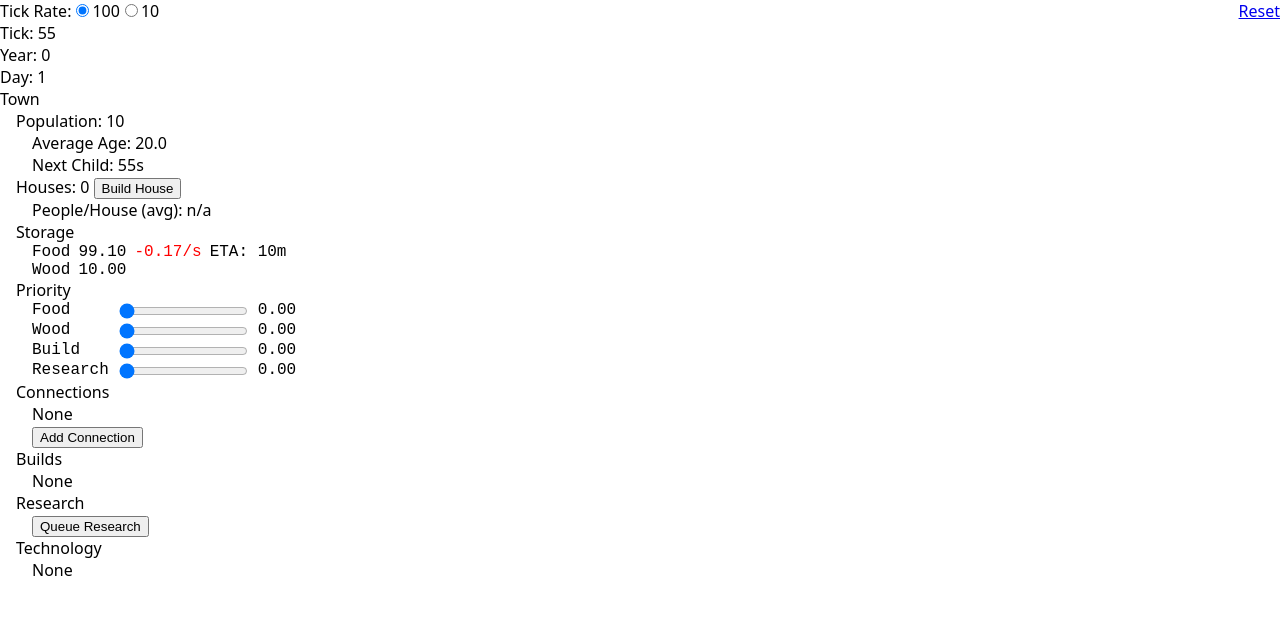
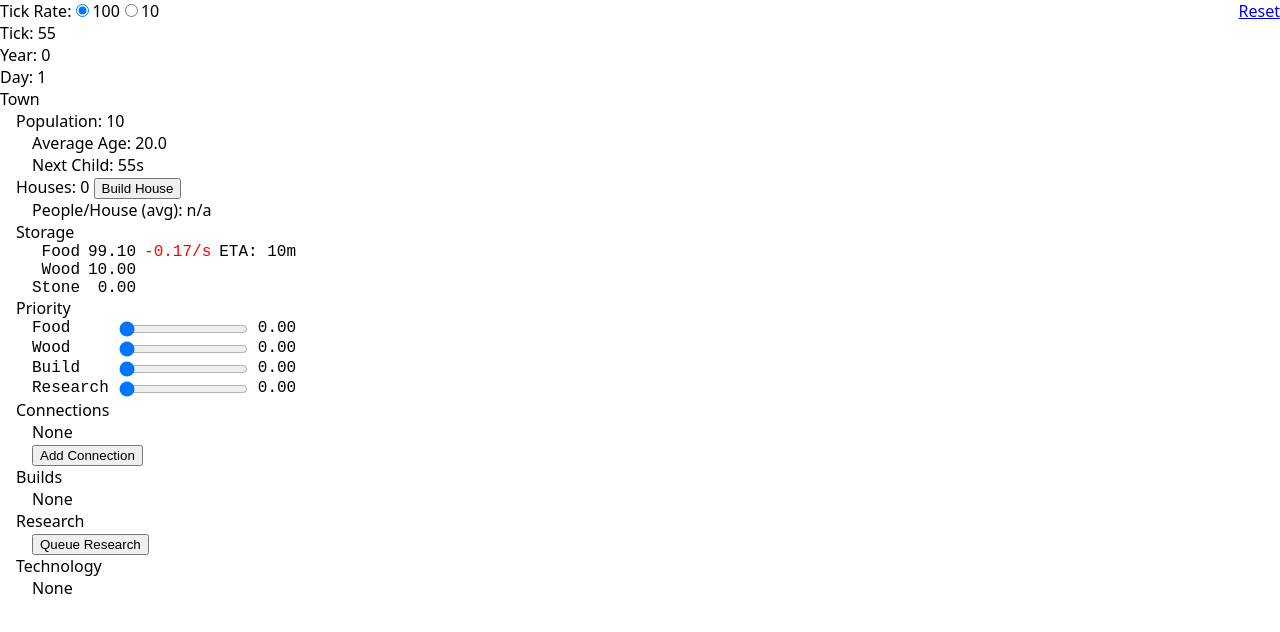
Before and after one commit to tylerschloesser/sim-v6, a React app in the folder packages/app/: page / in a window 1280 px wide. Shown: the top 632 px of the page. Built offline with nearby package versions, Linux system fonts and the light colour scheme; the HTML template or start-up script is replaced by a standard one.

Commit message:
refactor storage

```diff
--- a/packages/app/src/home.tsx
+++ b/packages/app/src/home.tsx
@@ -42,6 +42,20 @@ function* iteratePriorities(
   for (const [key, value] of Object.entries(priority)) {
     yield {
       key: key as keyof TownEntity['priority'],
+      value,
+    }
+  }
+}
+
+function* iterateStorage(
+  storage: TownEntity['storage'],
+): Generator<{
+  key: keyof TownEntity['storage']
+  value: number
+}> {
+  for (const [key, value] of Object.entries(storage)) {
+    yield {
+      key: key as keyof TownEntity['storage'],
       value,
     }
   }
@@ -232,10 +246,14 @@ function ShowTownEntity({ entity }: ShowTownEntityProps) {
             styles.storage,
           )}
         >
-          <span>Food</span>
-          <StorageValue value={entity.storage.food} />
-          <span>Wood</span>
-          <StorageValue value={entity.storage.wood} />
+          {Array.from(iterateStorage(entity.storage)).map(
+            ({ key, value }) => (
+              <Fragment key={key}>
+                <span>{capitalize(key)}</span>
+                <StorageValue value={value} />
+              </Fragment>
+            ),
+          )}
         </div>
         <div>Priority</div>
         <div
--- a/packages/app/src/types.ts
+++ b/packages/app/src/types.ts
@@ -122,6 +122,7 @@ export const TownEntity = z.strictObject({
   storage: z.strictObject({
     food: z.number().nonnegative(),
     wood: z.number().nonnegative(),
+    stone: z.number().nonnegative(),
   }),
   priority: z.strictObject({
     food: z.number().min(0).max(1),
--- a/packages/app/src/world.ts
+++ b/packages/app/src/world.ts
@@ -12,7 +12,6 @@ import {
   World,
   ZodVec2,
 } from './types.js'
-import { Vec2 } from './vec2.js'
 
 export function initWorld(): World {
   const tick = 1
@@ -58,6 +57,7 @@ export function initWorld(): World {
       storage: {
         food: 100,
         wood: 10,
+        stone: 0,
       },
       priority: {
         food: 0,
```
